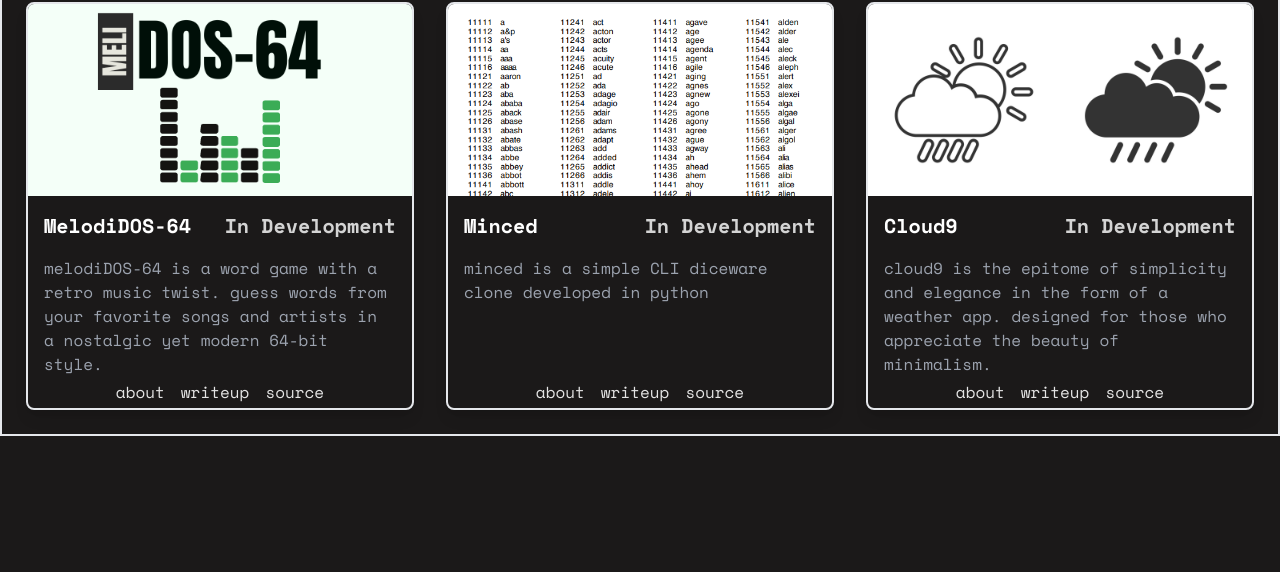
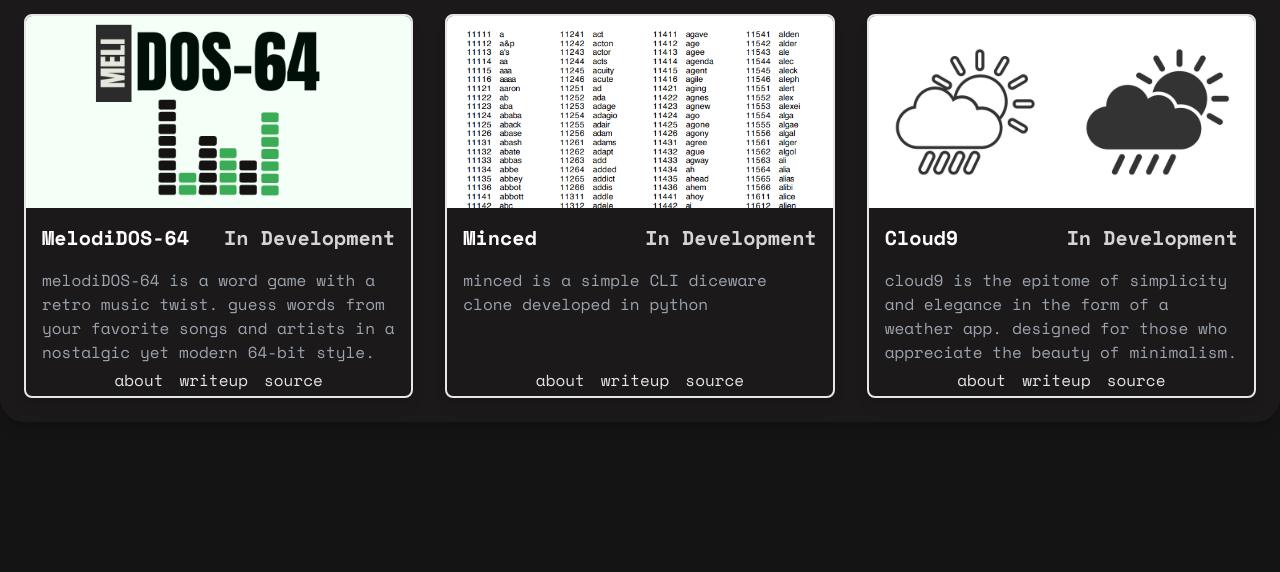
Before and after one commit to Dev-Payton/snoopzweb, an Astro site: page /projects in a window 1280 px wide. Shown: the part 228-800 px from the top of the page. Built offline with nearby package versions, Linux system fonts and the light colour scheme; Astro itself is replaced by a stand-in of ours.

Commit message:
Simple UI tweaks

```diff
--- a/src/pages/projects.astro
+++ b/src/pages/projects.astro
@@ -19,10 +19,10 @@ import '../styles/tailwind.css';
           rel="stylesheet">
 
 </head>
-<body class="bg-[#1B1919] text-white font-sans antialiased flex flex-col items-center justify-center min-h-screen ">
+<body class="bg-[#151414] text-white font-sans antialiased flex flex-col items-center justify-center min-h-screen ">
 
 
-<div class=" border-2  justify-center container mx-auto p-6 font-space-mono">
+<div class=" rounded-3xl shadow-lg justify-center container mx-auto p-6 font-space-mono bg-[#1b1919]">
     <h2 class="text-3xl font-bold  mb-8 "> projects </h2>
 
     <div class=" grid gap-8 grid-cols-1 sm:grid-cols-2 md:grid-cols-3 r">
```
